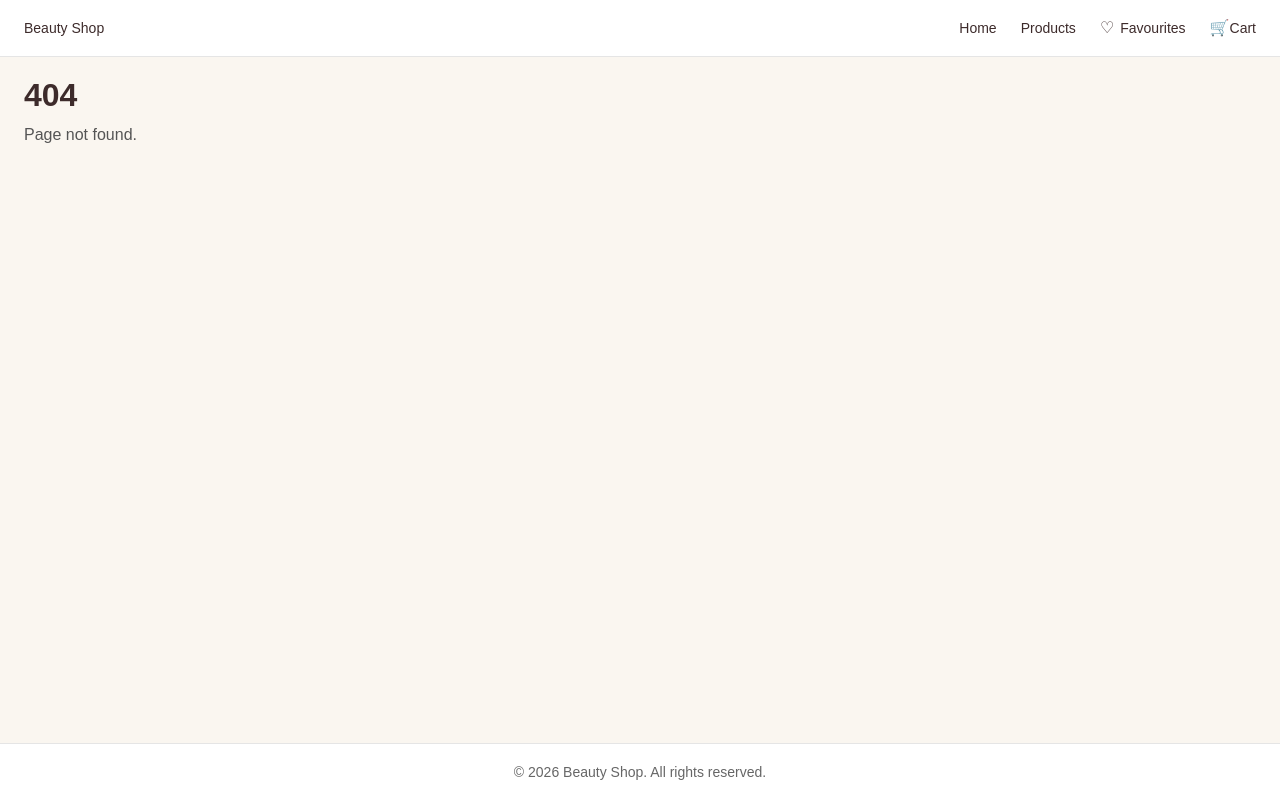
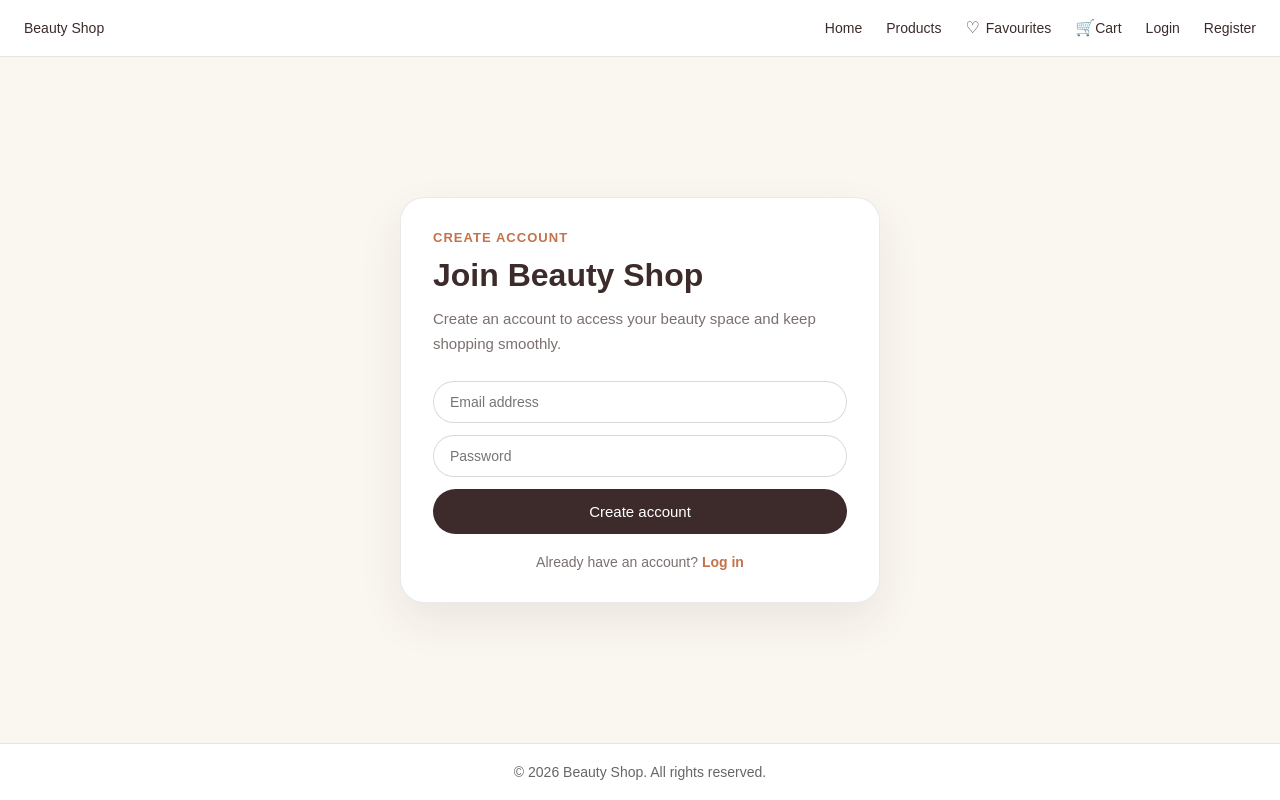
Before and after one commit to byPG/online_store_React, a React (Vite) app: page /register in a window 1280 px wide. Before the commit this address had no page. Built offline with nearby package versions, Linux system fonts and the light colour scheme; no server answers.

Commit message:
feat: implement authentication context and add login/register pages

```diff
--- a/src/App.jsx
+++ b/src/App.jsx
@@ -3,9 +3,11 @@ import Navbar from "./components/layout/Navbar";
 import Footer from "./components/layout/Footer";
 import { CartProvider } from "./context/CartContext";
 import { FavouritesProvider } from "./context/FavouritesContext";
+import { AuthProvider } from "./context/AuthContext";
 
 function App() {
   return (
+    <AuthProvider>
       <FavouritesProvider>
         <CartProvider>
           <Navbar />
@@ -13,6 +15,7 @@ function App() {
           <Footer />
         </CartProvider>
       </FavouritesProvider>
+    </AuthProvider>
   );
 }
 
--- a/src/components/layout/Navbar.jsx
+++ b/src/components/layout/Navbar.jsx
@@ -2,10 +2,12 @@ import { Link } from "react-router-dom";
 import { useContext } from "react"; //for using the context in the components
 import { CartContext } from "../../context/CartContext";
 import { FavouritesContext } from "../../context/FavouritesContext";
+import { AuthContext } from "../../context/AuthContext";
 
 export default function Navbar() {
   const { totalItems } = useContext(CartContext);
   const { totalFavouritesItems } = useContext(FavouritesContext);
+  const { currentUser, logout } = useContext(AuthContext);
 
   return (
     <header>
@@ -27,6 +29,24 @@ export default function Navbar() {
             <span>Cart</span>
             {totalItems > 0 && <span className="cart-badge">{totalItems}</span>}
           </Link>
+
+          {currentUser ? (
+            <>
+              <span className="nav-user">{currentUser.email}</span>
+              <button
+                className="nav-auth-button"
+                type="button"
+                onClick={logout}
+              >
+                Logout
+              </button>
+            </>
+          ) : (
+            <>
+              <Link to="/login">Login</Link>
+              <Link to="/register">Register</Link>
+            </>
+          )}
         </div>
       </nav>
     </header>
--- /dev/null
+++ b/src/context/AuthContext.jsx
@@ -0,0 +1,50 @@
+import { createContext, useEffect, useState } from "react";
+import {
+  createUserWithEmailAndPassword,
+  onAuthStateChanged,
+  signInWithEmailAndPassword,
+  signOut,
+} from "firebase/auth";
+import { auth } from "../firebase/firebaseConfig";
+
+export const AuthContext = createContext();
+
+export function AuthProvider({ children }) {
+  const [currentUser, setCurrentUser] = useState(null);
+  const [isAuthLoading, setIsAuthLoading] = useState(true);
+
+  useEffect(() => {
+    const unsubscribe = onAuthStateChanged(auth, (user) => {
+      setCurrentUser(user);
+      setIsAuthLoading(false);
+    });
+
+    return () => unsubscribe();
+  }, []);
+
+  function register(email, password) {
+    return createUserWithEmailAndPassword(auth, email, password);
+  }
+
+  function login(email, password) {
+    return signInWithEmailAndPassword(auth, email, password);
+  }
+
+  function logout() {
+    return signOut(auth);
+  }
+
+  return (
+    <AuthContext.Provider
+      value={{
+        currentUser,
+        isAuthLoading,
+        register,
+        login,
+        logout,
+      }}
+    >
+      {children}
+    </AuthContext.Provider>
+  );
+}
--- a/src/firebase/firebaseConfig.js
+++ b/src/firebase/firebaseConfig.js
@@ -1,5 +1,6 @@
 import { initializeApp } from "firebase/app";
 import { getFirestore } from "firebase/firestore";
+import { getAuth } from "firebase/auth";
 
 // Your web app's Firebase configuration
 const firebaseConfig = {
@@ -15,3 +16,4 @@ const firebaseConfig = {
 const app = initializeApp(firebaseConfig);
 
 export const db = getFirestore(app);
+export const auth = getAuth(app);
--- /dev/null
+++ b/src/pages/LoginPage.jsx
@@ -0,0 +1,98 @@
+import { useContext, useState } from "react";
+import { Link, useNavigate } from "react-router-dom";
+import { AuthContext } from "../context/AuthContext";
+
+function LoginPage() {
+  const navigate = useNavigate();
+  const { login } = useContext(AuthContext);
+
+  const [formData, setFormData] = useState({
+    email: "",
+    password: "",
+  });
+
+  const [authError, setAuthError] = useState("");
+  const [isSubmitting, setIsSubmitting] = useState(false);
+
+  function handleChange(event) {
+    const { name, value } = event.target;
+
+    setFormData((prevFormData) => ({
+      ...prevFormData,
+      [name]: value,
+    }));
+  }
+
+  async function handleSubmit(event) {
+    event.preventDefault();
+
+    setAuthError("");
+
+    if (!formData.email.trim()) {
+      setAuthError("Email is required.");
+      return;
+    }
+
+    if (!formData.password.trim()) {
+      setAuthError("Password is required.");
+      return;
+    }
+
+    setIsSubmitting(true);
+
+    try {
+      await login(formData.email, formData.password);
+      navigate("/products");
+    } catch (firebaseError) {
+      console.error("Login error:", firebaseError);
+      setAuthError("Invalid email or password.");
+    } finally {
+      setIsSubmitting(false);
+    }
+  }
+
+  return (
+    <main className="auth-page">
+      <section className="auth-card">
+        <p className="home-eyebrow">Welcome back</p>
+
+        <h1>Log in to your account</h1>
+
+        <p className="auth-text">
+          Continue shopping, manage your beauty picks and return to your saved
+          favourites.
+        </p>
+
+        <form className="auth-form" onSubmit={handleSubmit}>
+          <input
+            type="email"
+            name="email"
+            placeholder="Email address"
+            value={formData.email}
+            onChange={handleChange}
+          />
+
+          <input
+            type="password"
+            name="password"
+            placeholder="Password"
+            value={formData.password}
+            onChange={handleChange}
+          />
+
+          {authError && <p className="form-field-error">{authError}</p>}
+
+          <button className="auth-button" type="submit" disabled={isSubmitting}>
+            {isSubmitting ? "Logging in..." : "Log in"}
+          </button>
+        </form>
+
+        <p className="auth-helper">
+          Don’t have an account? <Link to="/register">Create one</Link>
+        </p>
+      </section>
+    </main>
+  );
+}
+
+export default LoginPage;
--- /dev/null
+++ b/src/pages/RegisterPage.jsx
@@ -0,0 +1,98 @@
+import { useContext, useState } from "react";
+import { Link, useNavigate } from "react-router-dom";
+import { AuthContext } from "../context/AuthContext";
+
+function RegisterPage() {
+  const navigate = useNavigate();
+  const { register } = useContext(AuthContext);
+
+  const [formData, setFormData] = useState({
+    email: "",
+    password: "",
+  });
+
+  const [authError, setAuthError] = useState("");
+  const [isSubmitting, setIsSubmitting] = useState(false);
+
+  function handleChange(event) {
+    const { name, value } = event.target;
+
+    setFormData((prevFormData) => ({
+      ...prevFormData,
+      [name]: value,
+    }));
+  }
+
+  async function handleSubmit(event) {
+    event.preventDefault();
+
+    setAuthError("");
+
+    if (!formData.email.trim()) {
+      setAuthError("Email is required.");
+      return;
+    }
+
+    if (formData.password.length < 6) {
+      setAuthError("Password must be at least 6 characters long.");
+      return;
+    }
+
+    setIsSubmitting(true);
+
+    try {
+      await register(formData.email, formData.password);
+      navigate("/products");
+    } catch (firebaseError) {
+      console.error("Register error:", firebaseError);
+      setAuthError("Could not create an account. Please try again.");
+    } finally {
+      setIsSubmitting(false);
+    }
+  }
+
+  return (
+    <main className="auth-page">
+      <section className="auth-card">
+        <p className="home-eyebrow">Create account</p>
+
+        <h1>Join Beauty Shop</h1>
+
+        <p className="auth-text">
+          Create an account to access your beauty space and keep shopping
+          smoothly.
+        </p>
+
+        <form className="auth-form" onSubmit={handleSubmit}>
+          <input
+            type="email"
+            name="email"
+            placeholder="Email address"
+            value={formData.email}
+            onChange={handleChange}
+          />
+
+          <input
+            type="password"
+            name="password"
+            placeholder="Password"
+            value={formData.password}
+            onChange={handleChange}
+          />
+
+          {authError && <p className="form-field-error">{authError}</p>}
+
+          <button className="auth-button" type="submit" disabled={isSubmitting}>
+            {isSubmitting ? "Creating account..." : "Create account"}
+          </button>
+        </form>
+
+        <p className="auth-helper">
+          Already have an account? <Link to="/login">Log in</Link>
+        </p>
+      </section>
+    </main>
+  );
+}
+
+export default RegisterPage;
--- a/src/routes/AppRouter.jsx
+++ b/src/routes/AppRouter.jsx
@@ -6,6 +6,8 @@ import FavouritesPage from "../pages/FavouritesPage";
 import CartPage from "../pages/CartPage";
 import NotFoundPage from "../pages/NotFoundPage";
 import ThankYouPage from "../pages/ThankYouPage";
+import LoginPage from "../pages/LoginPage";
+import RegisterPage from "../pages/RegisterPage";
 
 function AppRouter() {
   return (
@@ -17,6 +19,8 @@ function AppRouter() {
       <Route path="/favourites" element={<FavouritesPage />} />
       <Route path="/cart" element={<CartPage />} />
       <Route path="/thank-you" element={<ThankYouPage />} />
+      <Route path="/login" element={<LoginPage />} />
+      <Route path="/register" element={<RegisterPage />} />
       <Route path="*" element={<NotFoundPage />} />
     </Routes>
   );
--- a/src/style.css
+++ b/src/style.css
@@ -1015,3 +1015,110 @@ main > p {
     font-size: 2.8rem;
   }
 }
+
+/* AUTH */
+
+.auth-page {
+  display: flex;
+  justify-content: center;
+  align-items: center;
+  padding: 7.2rem 2.4rem;
+}
+
+.auth-card {
+  width: 100%;
+  max-width: 480px;
+  padding: 3.2rem;
+  border: 1px solid rgba(61, 43, 43, 0.1);
+  border-radius: 2.4rem;
+  background-color: white;
+  box-shadow: 0 18px 45px rgba(61, 43, 43, 0.08);
+}
+
+.auth-card h1 {
+  margin-bottom: 1.2rem;
+  font-size: 3.2rem;
+  line-height: 1.15;
+}
+
+.auth-text {
+  margin-bottom: 2.4rem;
+  color: rgba(61, 43, 43, 0.68);
+  font-size: 1.5rem;
+  line-height: 1.7;
+}
+
+.auth-form {
+  display: flex;
+  flex-direction: column;
+  gap: 1.2rem;
+}
+
+.auth-form input {
+  width: 100%;
+  border: 1px solid rgba(61, 43, 43, 0.18);
+  border-radius: 999px;
+  padding: 1.2rem 1.6rem;
+  background-color: white;
+  color: var(--color-dusk);
+  font-size: 1.4rem;
+}
+
+.auth-form input:focus {
+  outline: none;
+  border-color: var(--color-terra);
+}
+
+.auth-button {
+  width: 100%;
+  border: none;
+  border-radius: 999px;
+  padding: 1.4rem 2.4rem;
+  background-color: var(--color-dusk);
+  color: white;
+  font-size: 1.5rem;
+  cursor: pointer;
+}
+
+.auth-button:disabled {
+  cursor: not-allowed;
+  opacity: 0.65;
+}
+
+.auth-helper {
+  margin-top: 2rem;
+  color: rgba(61, 43, 43, 0.68);
+  font-size: 1.4rem;
+  text-align: center;
+}
+
+.auth-helper a {
+  color: var(--color-terra);
+  font-weight: 700;
+  text-decoration: none;
+}
+
+.auth-helper a:hover {
+  opacity: 0.85;
+}
+
+.nav-user {
+  max-width: 180px;
+  overflow: hidden;
+  color: rgba(61, 43, 43, 0.7);
+  font-size: 1.3rem;
+  text-overflow: ellipsis;
+  white-space: nowrap;
+}
+
+.nav-auth-button {
+  border: none;
+  background: none;
+  color: var(--color-terra);
+  font-size: 1.4rem;
+  cursor: pointer;
+}
+
+.nav-auth-button:hover {
+  opacity: 0.85;
+}
```
Lines whose indentation alone changed are shown as unchanged.
